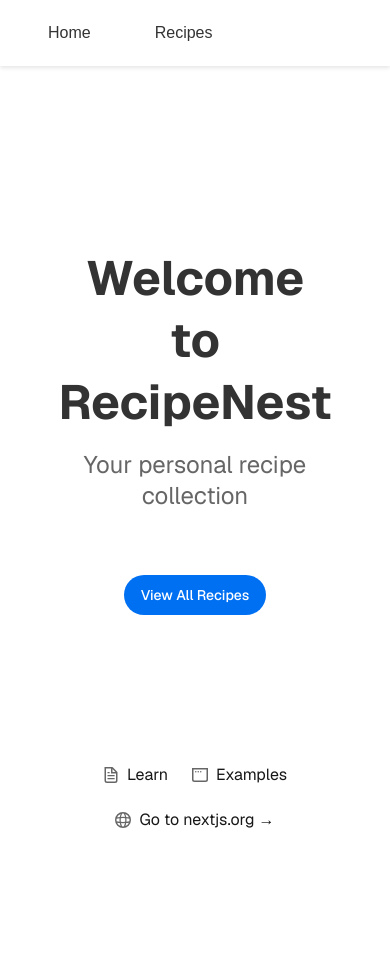
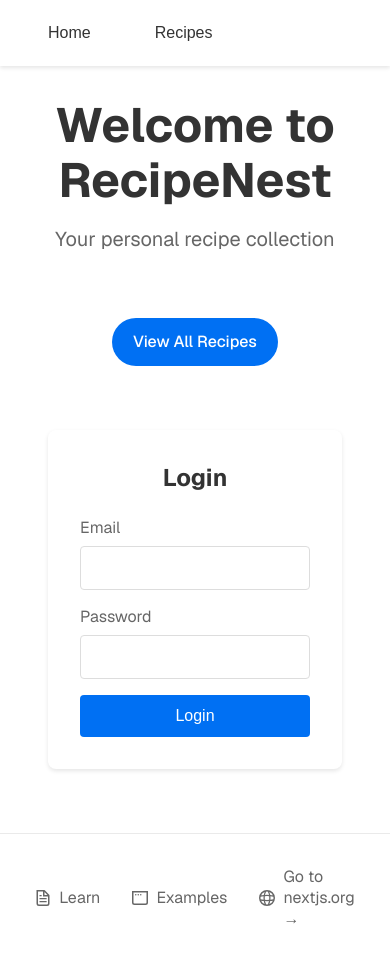
Before and after one commit to noiorhyun/yuexuan-recipe, a Next.js app: page / in a window 390 px wide. Before the commit the page ends 910 px from the top, so only its background shows below. Built offline with nearby package versions, Linux system fonts and the light colour scheme.

Commit message:
login FE

```diff
--- /dev/null
+++ b/app/components/LoginForm.js
@@ -0,0 +1,71 @@
+'use client';
+
+import { useState } from 'react';
+import { useRouter } from 'next/navigation';
+import styles from './LoginForm.module.css';
+
+export default function LoginForm() {
+  const [email, setEmail] = useState('');
+  const [password, setPassword] = useState('');
+  const [error, setError] = useState('');
+  const router = useRouter();
+
+  const handleSubmit = async (e) => {
+    e.preventDefault();
+    setError('');
+
+    try {
+      const response = await fetch('/api/auth/login', {
+        method: 'POST',
+        headers: {
+          'Content-Type': 'application/json',
+        },
+        body: JSON.stringify({ email, password }),
+      });
+
+      const data = await response.json();
+
+      if (!response.ok) {
+        throw new Error(data.error || 'Login failed');
+      }
+
+      // Store user data in localStorage
+      localStorage.setItem('user', JSON.stringify(data));
+
+      // Redirect to recipes page
+      router.push('/recipes');
+    } catch (err) {
+      setError(err.message);
+    }
+  };
+
+  return (
+    <form onSubmit={handleSubmit} className={styles.form}>
+      <h2>Login</h2>
+      {error && <div className={styles.error}>{error}</div>}
+      <div className={styles.formGroup}>
+        <label htmlFor="email">Email</label>
+        <input
+          type="email"
+          id="email"
+          value={email}
+          onChange={(e) => setEmail(e.target.value)}
+          required
+        />
+      </div>
+      <div className={styles.formGroup}>
+        <label htmlFor="password">Password</label>
+        <input
+          type="password"
+          id="password"
+          value={password}
+          onChange={(e) => setPassword(e.target.value)}
+          required
+        />
+      </div>
+      <button type="submit" className={styles.submitButton}>
+        Login
+      </button>
+    </form>
+  );
+}
--- /dev/null
+++ b/app/components/LoginForm.module.css
@@ -0,0 +1,63 @@
+.form {
+  max-width: 400px;
+  margin: 2rem auto;
+  padding: 2rem;
+  background: white;
+  border-radius: 8px;
+  box-shadow: 0 2px 4px rgba(0, 0, 0, 0.1);
+}
+
+.form h2 {
+  margin-bottom: 1.5rem;
+  text-align: center;
+  color: #333;
+}
+
+.formGroup {
+  margin-bottom: 1rem;
+}
+
+.formGroup label {
+  display: block;
+  margin-bottom: 0.5rem;
+  color: #666;
+}
+
+.formGroup input {
+  width: 100%;
+  padding: 0.75rem;
+  border: 1px solid #ddd;
+  border-radius: 4px;
+  font-size: 1rem;
+}
+
+.formGroup input:focus {
+  outline: none;
+  border-color: #0070f3;
+  box-shadow: 0 0 0 2px rgba(0, 112, 243, 0.1);
+}
+
+.submitButton {
+  width: 100%;
+  padding: 0.75rem;
+  background-color: #0070f3;
+  color: white;
+  border: none;
+  border-radius: 4px;
+  font-size: 1rem;
+  cursor: pointer;
+  transition: background-color 0.2s;
+}
+
+.submitButton:hover {
+  background-color: #0051b3;
+}
+
+.error {
+  margin-bottom: 1rem;
+  padding: 0.75rem;
+  background-color: #ffebee;
+  color: #c62828;
+  border-radius: 4px;
+  text-align: center;
+}
--- a/app/page.js
+++ b/app/page.js
@@ -1,18 +1,27 @@
 import Image from "next/image";
 import Link from "next/link";
+import LoginForm from "./components/LoginForm";
 import styles from "./page.module.css";
 
 export default function Home() {
   return (
     <div className={styles.page}>
       <main className={styles.main}>
+        <div className={styles.hero}>
           <h1 className={styles.title}>Welcome to RecipeNest</h1>
           <p className={styles.description}>Your personal recipe collection</p>
+        </div>
 
+        <div className={styles.content}>
           <div className={styles.ctas}>
             <Link href="/recipes" className={styles.primary}>
               View All Recipes
             </Link>
+          </div>
+
+          <div className={styles.loginSection}>
+            <LoginForm />
+          </div>
         </div>
       </main>
       <footer className={styles.footer}>
--- a/app/page.module.css
+++ b/app/page.module.css
@@ -25,44 +25,97 @@
 
 .main {
   flex: 1;
+  padding: 2rem;
   display: flex;
   flex-direction: column;
   align-items: center;
   justify-content: center;
-  padding: 2rem;
+}
+
+.hero {
   text-align: center;
+  margin-bottom: 3rem;
 }
 
 .title {
-  font-size: 3rem;
-  margin-bottom: 1rem;
+  margin: 0;
+  line-height: 1.15;
+  font-size: 4rem;
   color: #333;
 }
 
 .description {
+  margin: 1rem 0;
+  line-height: 1.5;
   font-size: 1.5rem;
   color: #666;
-  margin-bottom: 2rem;
+}
+
+.content {
+  display: flex;
+  flex-direction: column;
+  align-items: center;
+  gap: 2rem;
+  width: 100%;
+  max-width: 1200px;
 }
 
 .ctas {
   display: flex;
   gap: 1rem;
-  margin-top: 2rem;
 }
 
 .primary {
+  padding: 0.75rem 1.5rem;
   background-color: #0070f3;
   color: white;
-  padding: 1rem 2rem;
-  border-radius: 5px;
   text-decoration: none;
-  font-weight: 500;
-  transition: background-color 0.2s ease;
+  border-radius: 4px;
+  transition: background-color 0.2s;
 }
 
 .primary:hover {
   background-color: #0051b3;
+}
+
+.loginSection {
+  width: 100%;
+  max-width: 400px;
+}
+
+.footer {
+  display: flex;
+  justify-content: center;
+  align-items: center;
+  padding: 2rem;
+  border-top: 1px solid #eaeaea;
+}
+
+.footer a {
+  display: flex;
+  align-items: center;
+  gap: 0.5rem;
+  color: #666;
+  text-decoration: none;
+  margin: 0 1rem;
+}
+
+.footer a:hover {
+  color: #0070f3;
+}
+
+@media (max-width: 600px) {
+  .title {
+    font-size: 3rem;
+  }
+
+  .description {
+    font-size: 1.25rem;
+  }
+
+  .content {
+    padding: 0 1rem;
+  }
 }
 
 .main ol {
@@ -112,65 +165,6 @@ a.secondary {
   min-width: 158px;
 }
 
-.footer {
-  grid-row-start: 3;
-  display: flex;
-  gap: 24px;
-}
-
-.footer a {
-  display: flex;
-  align-items: center;
-  gap: 8px;
-}
-
-.footer img {
-  flex-shrink: 0;
-}
-
-/* Enable hover only on non-touch devices */
-@media (hover: hover) and (pointer: fine) {
-  .footer a:hover {
-    text-decoration: underline;
-    text-underline-offset: 4px;
-  }
-}
-
-@media (max-width: 600px) {
-  .page {
-    padding: 32px;
-    padding-bottom: 80px;
-  }
-
-  .main {
-    align-items: center;
-  }
-
-  .main ol {
-    text-align: center;
-  }
-
-  .ctas {
-    flex-direction: column;
-  }
-
-  .ctas a {
-    font-size: 14px;
-    height: 40px;
-    padding: 0 16px;
-  }
-
-  a.secondary {
-    min-width: auto;
-  }
-
-  .footer {
-    flex-wrap: wrap;
-    align-items: center;
-    justify-content: center;
-  }
-}
-
 @media (prefers-color-scheme: dark) {
   .logo {
     filter: invert();
```
Lines whose indentation alone changed are shown as unchanged.
